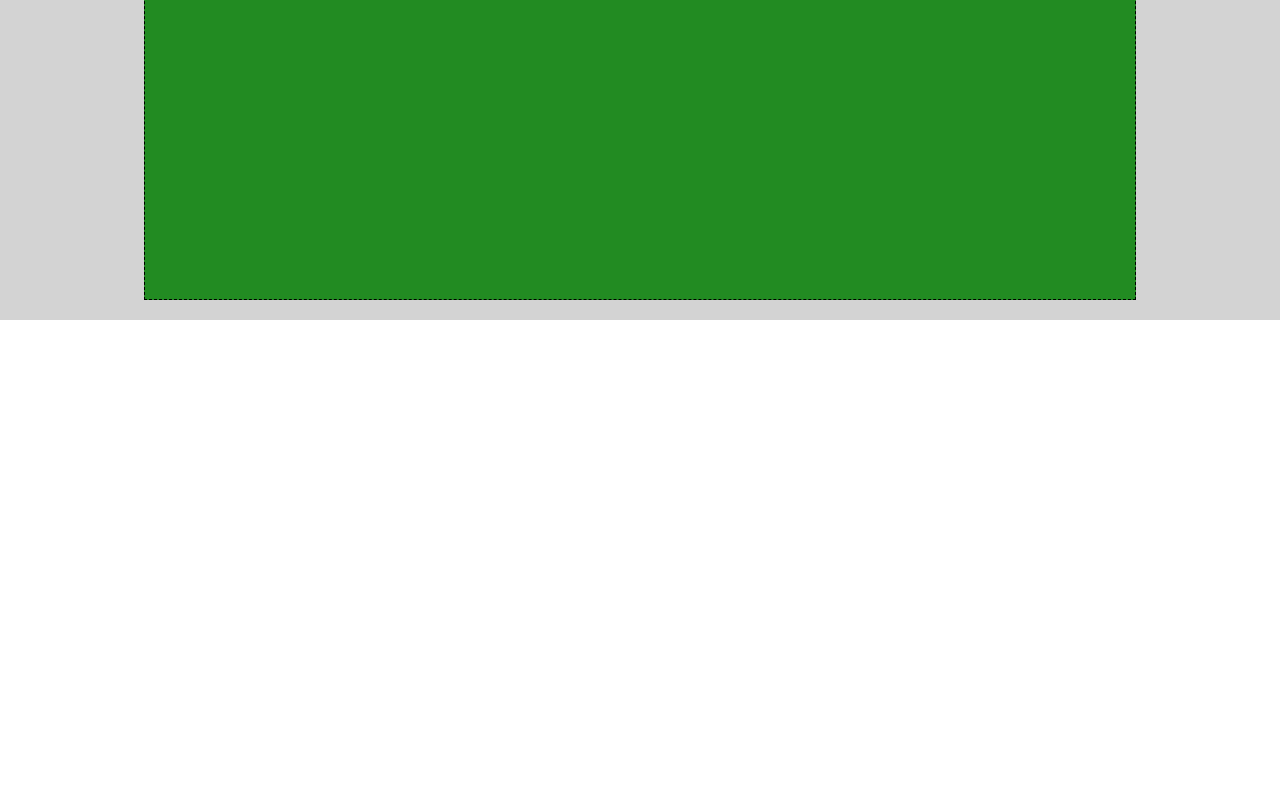
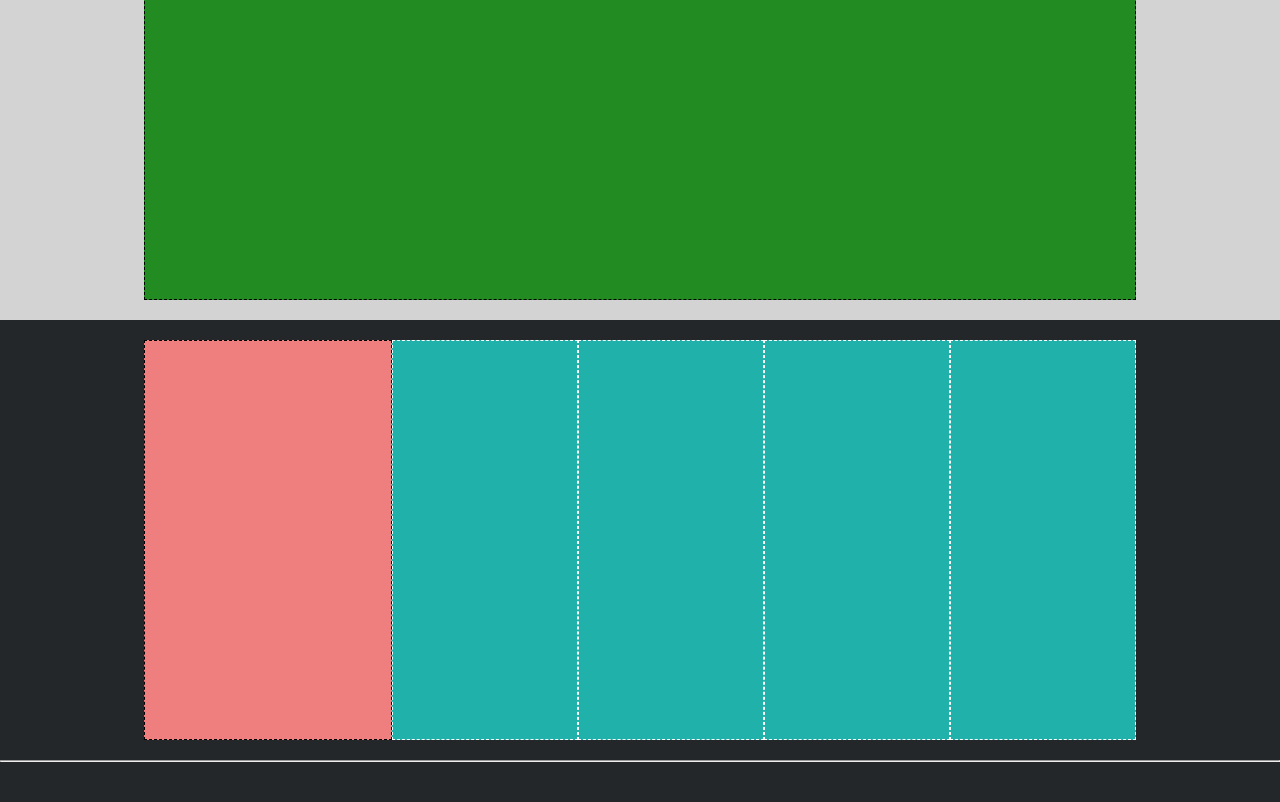
Before and after one commit to pasqualedimaro/htmlcss-struttura-discord, a plain HTML site: page index.html in a window 1280 px wide. Shown: the part 2310-3112 px from the top of the page. Before the commit the page ends 2630 px from the top, so only its background shows below. Drawn offline with Linux system fonts and the light colour scheme.

Commit message:
finito main

```diff
--- a/css/style.css
+++ b/css/style.css
@@ -94,3 +94,24 @@ header {
   height: 700px;
   border: 1px dashed black;
 }
+
+.sezionedarkgrey {
+  background-color: #23272a;
+  display: flex;
+  justify-content: center;
+  padding: 20px;
+}
+
+.elementosezione4 {
+  background-color: #ef7f7f;
+  width: 20%;
+  height: 400px;
+  border: 1px dashed black;
+}
+
+.elementosezione5 {
+  background-color: #20b2aa;
+  width: 15%;
+  height: 400px;
+  border: 1px dashed white;
+}
--- a/index.html
+++ b/index.html
@@ -31,6 +31,17 @@
       <div class="sezionegrigia">
         <div class="elementosezione3"></div>
       </div>
+      <div class="sezionedarkgrey">
+        <div class="elementosezione4"></div>
+        <div class="elementosezione5"></div>
+        <div class="elementosezione5"></div>
+        <div class="elementosezione5"></div>
+        <div class="elementosezione5"></div>
+      </div>
+      <footer>
+        <hr />
+        <div class="sezionedarkgrey"></div>
+      </footer>
     </main>
   </body>
 </html>
```
